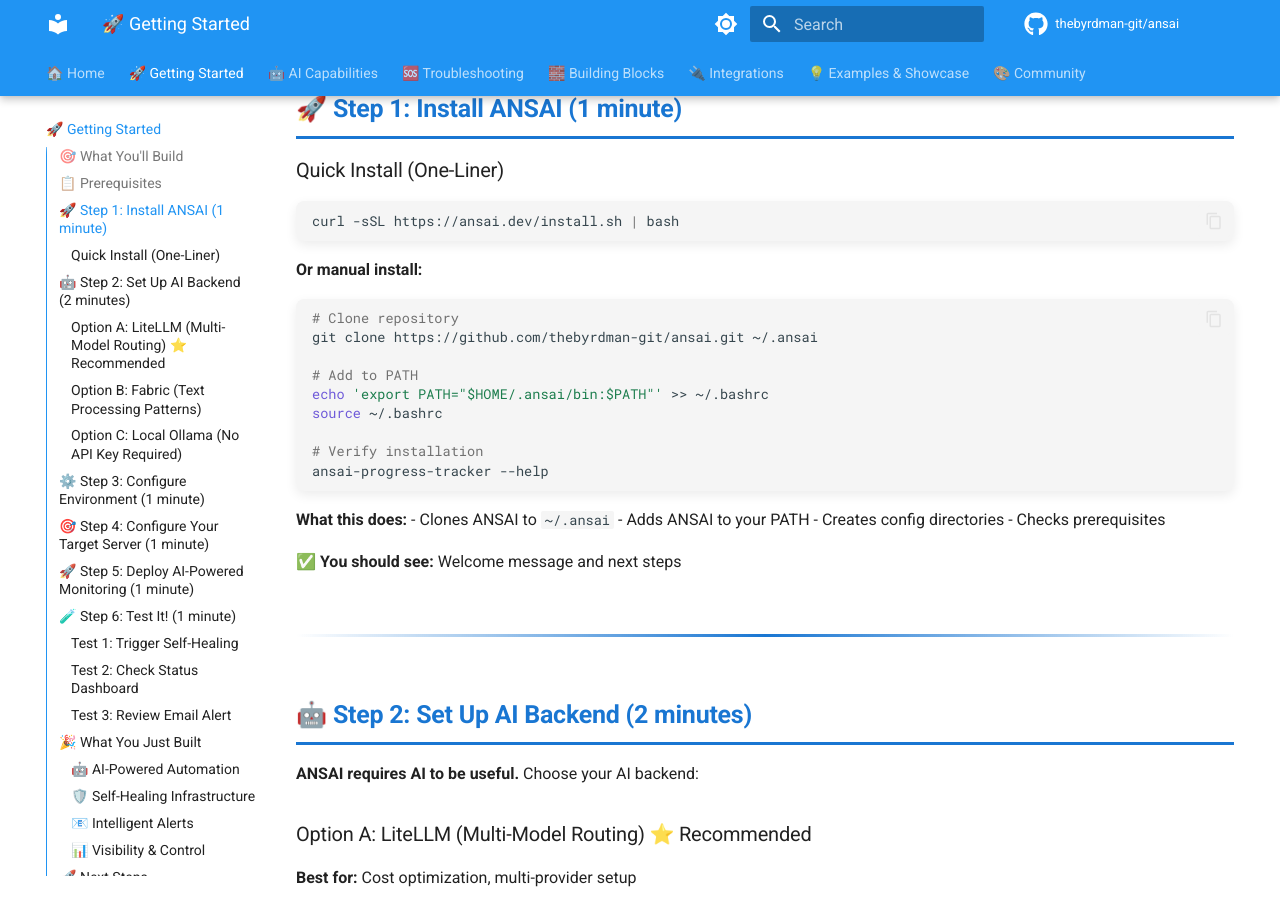
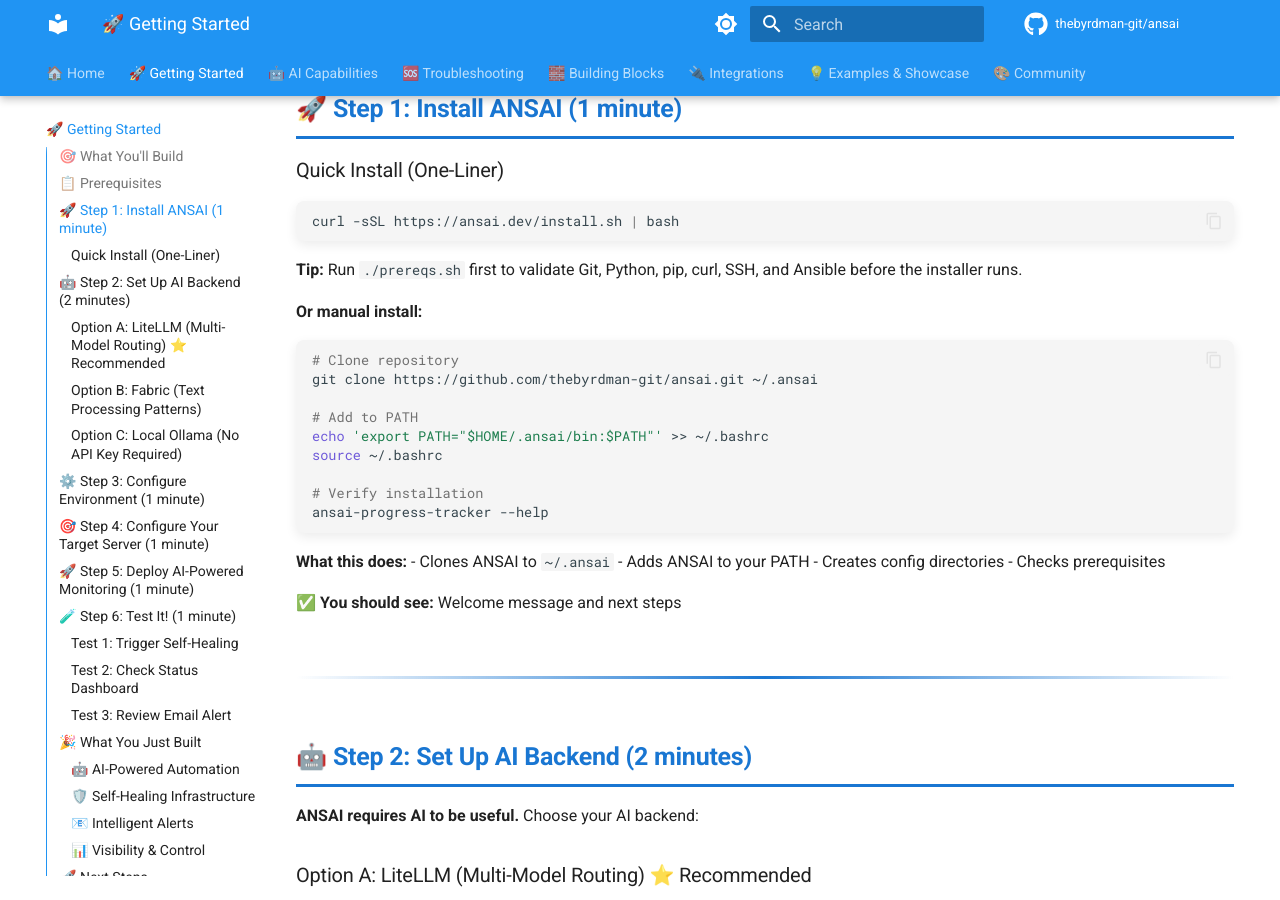
Before and after one commit to thebyrdman-git/ansai, an MkDocs documentation site: the page built from docs/GETTING_STARTED.md, in a window 1280 px wide and 900 px high, scrolled down 1100 px. Built offline with MkDocs 1.6.1 and Material for MkDocs 9.7.7, drawn with Linux system fonts in a browser that asks for light colours; comment, search, counter and statistics services are not loaded.

Commit message:
installer: add prereq helper and improve prompts

````diff
--- a/docs/GETTING_STARTED.md
+++ b/docs/GETTING_STARTED.md
@@ -37,6 +37,8 @@
 ```bash
 curl -sSL https://ansai.dev/install.sh | bash
 ```
+
+**Tip:** Run `./prereqs.sh` first to validate Git, Python, pip, curl, SSH, and Ansible before the installer runs.
 
 **Or manual install:**
 
````
Also changed, not shown: README.md (+2 -0 lines), 2 other files.
